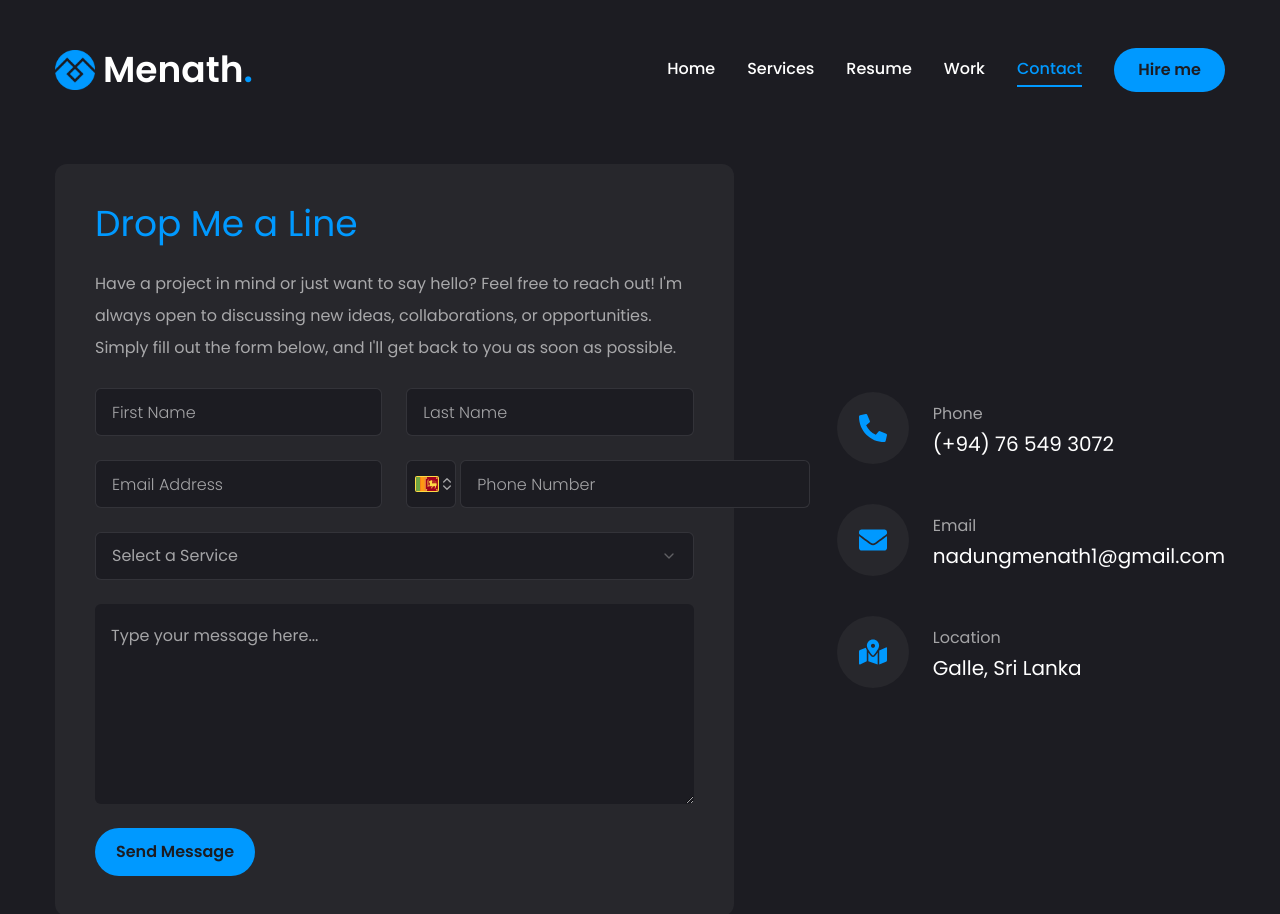
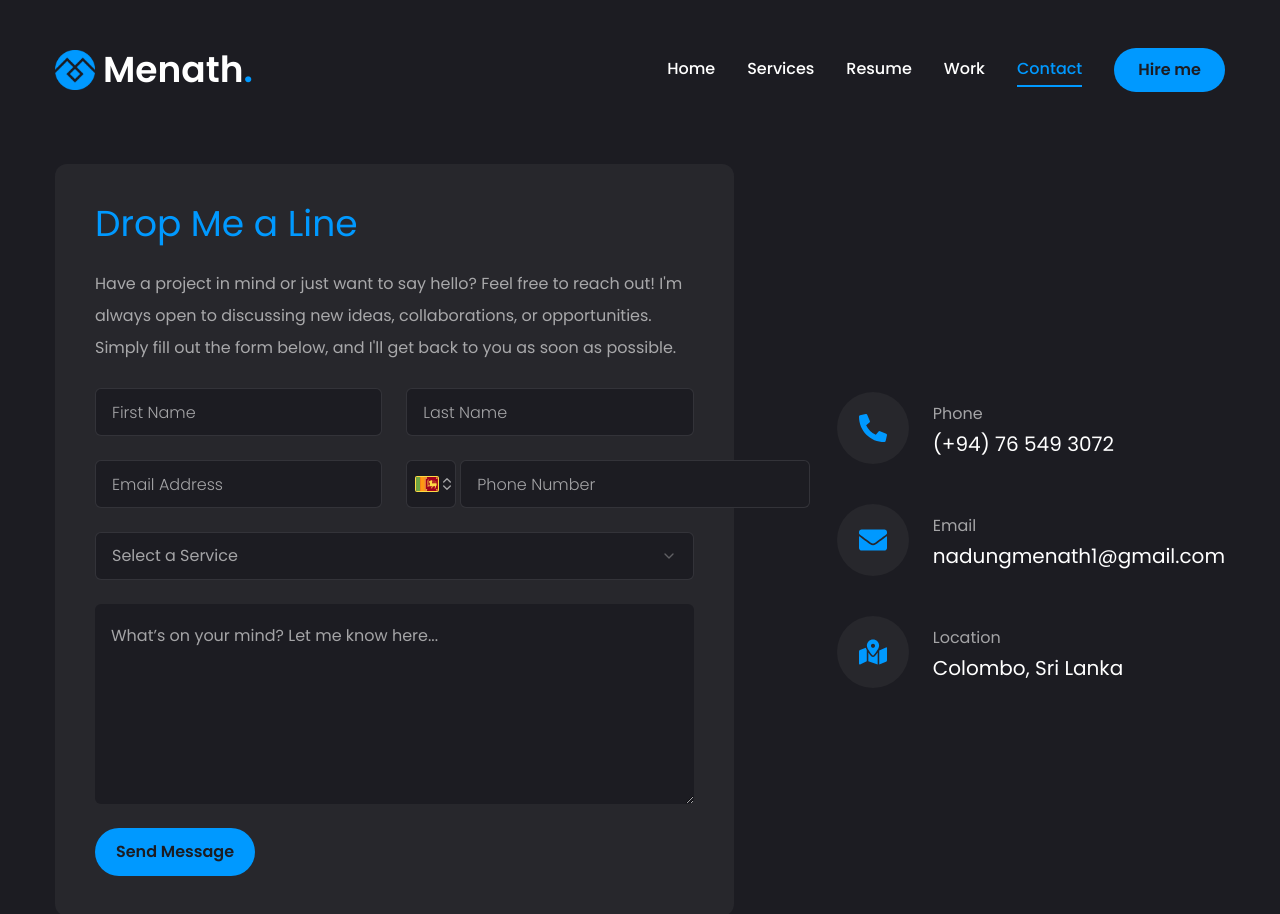
Before and after one commit to MenathNDGD/menath-portfolio, a Next.js app: page /contact in a window 1280 px wide. Shown: the top 914 px of the page. Built offline with nearby package versions, Linux system fonts and the light colour scheme.

Commit message:
Update the contact page content

```diff
--- a/app/contact/page.jsx
+++ b/app/contact/page.jsx
@@ -36,10 +36,10 @@ const info = [
   {
     icon: <FaMapMarkedAlt />,
     title: "Location",
-    description: "Galle, Sri Lanka",
+    description: "Colombo, Sri Lanka",
     action: () =>
       window.open(
-        "https://www.google.com/maps/search/?api=1&query=Galle,+Sri+Lanka",
+        "https://www.google.com/maps/search/?api=1&query=Colombo,+Sri+Lanka",
         "_blank"
       ),
   },
@@ -159,7 +159,7 @@ const Contact = () => {
               </Select>
               <Textarea
                 className="h-[200px]"
-                placeholder="Type your message here..."
+                placeholder="What’s on your mind? Let me know here..."
                 name="message"
                 value={formData.message}
                 onChange={handleInputChange}
```
